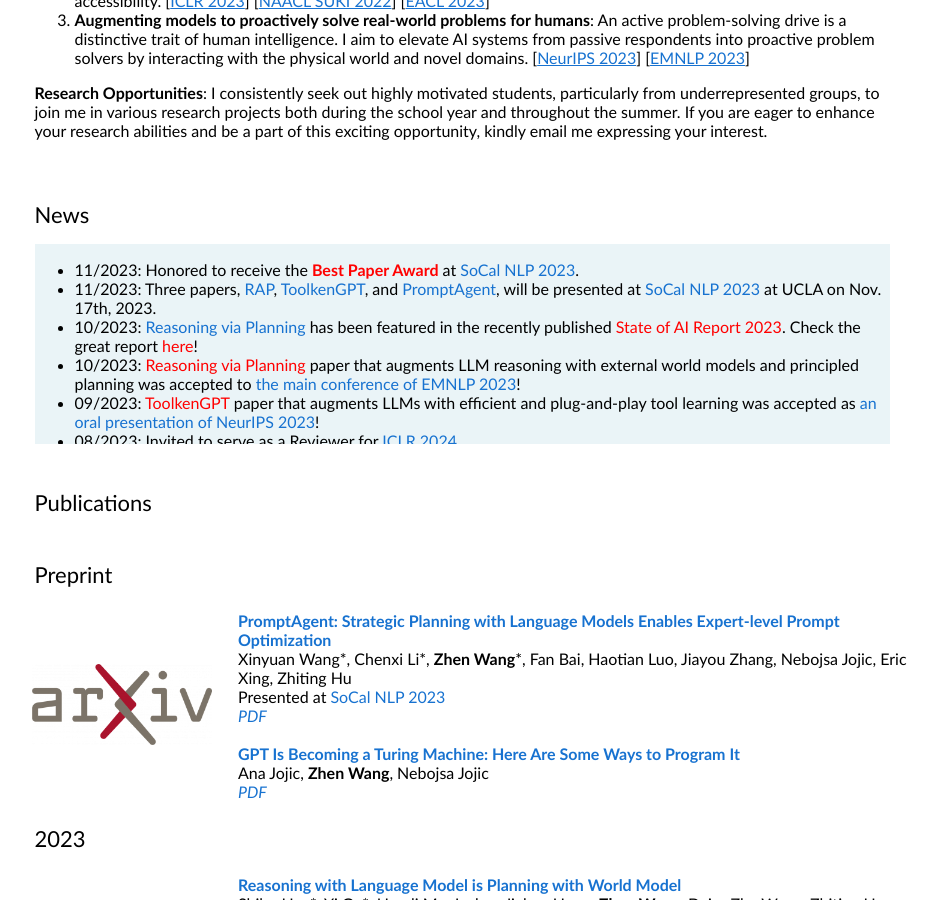
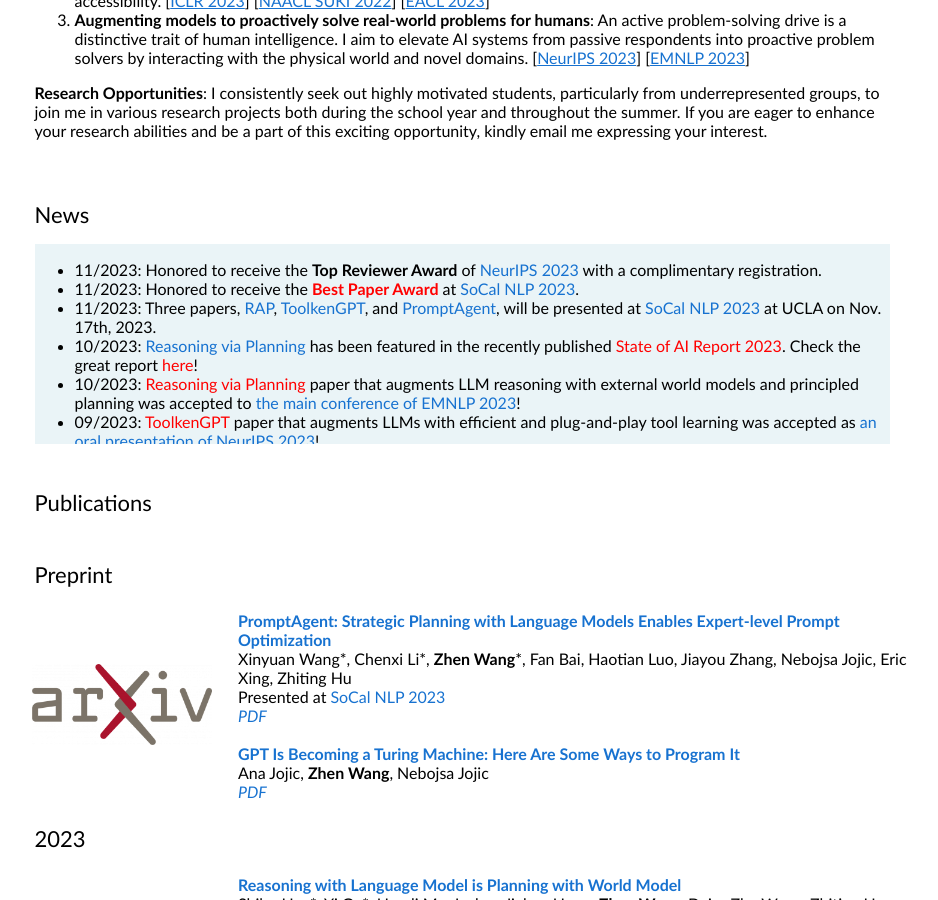
Before and after one commit to zhenwang9102/zhenwang9102.github.io, a Jekyll site: the page built from _posts/2019-06-02-venue.markdown, in a window 1280 px wide and 900 px high, scrolled down 743 px. Shown: the whole window, without its empty margins (178-1116 px from the left). Built offline with Jekyll 4.4.1, drawn with Linux system fonts in a browser that asks for light colours.

Commit message:
Update default.html

```diff
--- a/_layouts/default.html
+++ b/_layouts/default.html
@@ -110,6 +110,9 @@
               <p></p>
               <div class="listbox">
                 <ul>
+                  <li>
+                    11/2023: Honored to receive the <b>Top Reviewer Award</b> of <a href="https://neurips.cc/Conferences/2023/ProgramCommittee">NeurIPS 2023</a> with a complimentary registration.
+                  </li>
                   <li>
                     11/2023: Honored to receive the <a style="color:red"><b>Best Paper Award</b></a> at <a href="https://socalnlp.github.io/symp23/index.html">SoCal NLP 2023</a>.
                   </li>
```
